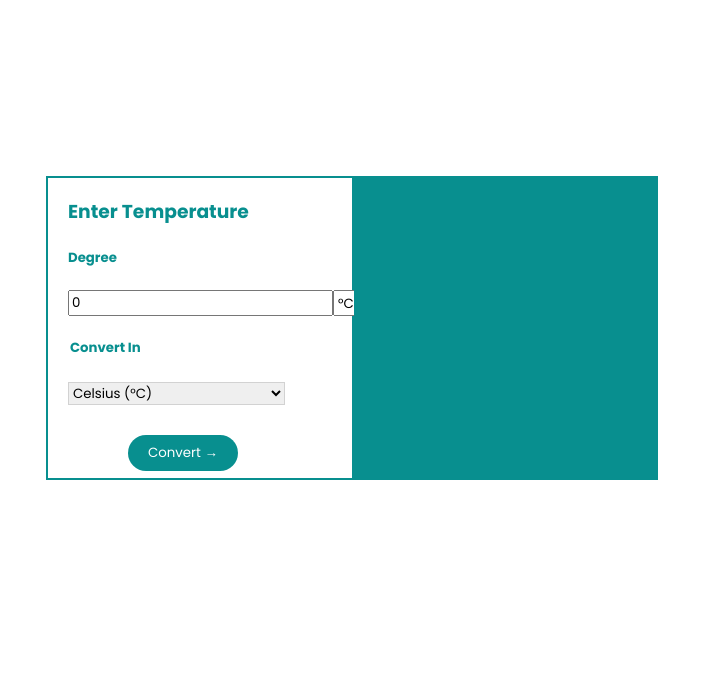
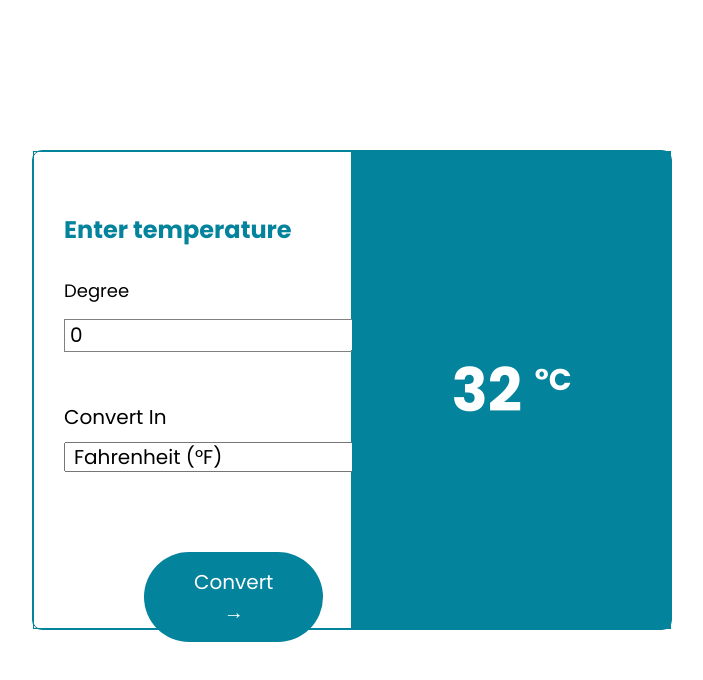
Before and after one commit to yuvikurne/PROJECTS, a plain HTML site: page Temperature/index.html in a window 1280 px wide. Shown: the whole page, without its empty margins (288-991 px from the left). Drawn offline with Linux system fonts and the light colour scheme.

Commit message:
changes in temp folder

```diff
--- a/Temperature/index.html
+++ b/Temperature/index.html
@@ -13,33 +13,37 @@
         rel="stylesheet">
 
 </head>
-
 <body>
-    <div class="conTainer">
-        <div class="box">
-            <h3> Enter Temperature</h3>
-            <h5>Degree</h5>
-            <div class="value">
-                <input type="number" id="display" value="0">
-                <select id="degreeSelect">
-                    <option value="Celsius"> &deg;C</option>
-                    <option value="Fahrenheit">&deg;F</option>
+        <div class="container">
+            <div class="main-box">
+                <div class="convertor">
+                    <h2>Enter temperature</h2>
+                    <div class="degree">
+                        <label for="">Degree</label>
+                        <div class="degree-value">
+                            <input type="text" id="input" value="0">
+                            <div class="select">
+                                <select name="" id="select">
+                                    <option value="C">°C</option>
+                                    <option value="F">°F</option>
                                 </select>
                             </div>
-            <div class="conVert">
-                <h5 class="in">Convert In</h5>
-                <select id="degreeSelect2">
-                    <option value="Celsius"> Celsius (&deg;C)</option>
-                    <option value="Fahrenheit"> Fahrenheit (&deg;F)</option>
-                </select>
-                <button onclick="ConvertTemperature()" id="conv"> Convert  &#x2192;</button>
                         </div>
                     </div>
-        <div class="box2">
-            <p class="view"></p>
+                    <div class="convert">
+                        <label for="">Convert In</label>
+                        <select name="" id="selector">
+                            <option value="Fahrenheit">Fahrenheit (°F)</option>
+                            <option value="Celcius">Celcius (°C)</option>
+                        </select>
+                    </div>
+                    <button id="button">Convert →</button>
+                </div>
+                <div class="result">
+                    <h1 class="temperature" id="temperature">32 <span style="vertical-align: super; font-size: 30px;">°C</span></h1>
+                </div>
             </div>
         </div>
         <script src="script.js"></script>
     </body>
-
     </html>
--- a/Temperature/script.js
+++ b/Temperature/script.js
@@ -1,24 +1,34 @@
-function ConvertTemperature() {
-    var inputTemp = parseFloat(document.getElementById("display").value);
-    var fromUnit = document.getElementById("degreeSelect").value;
-    var toUnit = document.getElementById("degreeSelect2").value;
-
-    var result;
-
-    if (fromUnit === "Celsius") {
-        if (toUnit === "Fahrenheit") {
-            result = (inputTemp * 9/5) + 32;
+document.getElementById('button').addEventListener('click', function(){
+    const inputTemp = (document.getElementById('input').value)
+    const inputUnit = document.getElementById('select').value
+    const convertToUnit = document.getElementById('selector').value
+    const temperatureDisplay = document.getElementById('temperature')
+    let convertedTemp;
+    if  (inputUnit === 'F') {
+        if (convertToUnit === 'Celcius') {
+            convertedTemp = (inputTemp - 32) * 5/9;
+            temperatureDisplay.innerHTML = `${convertedTemp}<span style="vertical-align: super; font-size: 30px">°C</span>`
         } else {
-            result = inputTemp;
+            convertedTemp = inputTemp;
         }
-    } else if (fromUnit === "Fahrenheit") {
-        if (toUnit === "Celsius") {
-            result = ((inputTemp - 32) * 5) / 9;
+    }else if (inputUnit === 'C') {
+        if (convertToUnit === 'Fahrenheit') {
+            convertedTemp = (inputTemp * 9/5) + 32;
+            temperatureDisplay.innerHTML = `${convertedTemp}<span style="vertical-align: super; font-size: 30px">°F</span>`
         } else {
-            result = inputTemp;
+            convertedTemp = inputTemp;
         }
     }
+})
 
-    var resultBox = document.querySelector(".view");
-    resultBox.innerHTML = `<h3>${result.toFixed(2)}<span style="vertical-align: super;">&deg;${toUnit.charAt(0)}</span></h3>`;
-}
+document.getElementById('select').addEventListener('change', function() {
+    const inputUnit = document.getElementById('select').value;
+    const selector = document.getElementById('selector');
+
+    // Add new options based on the selected unit
+    if (inputUnit === 'C') {
+        selector.value = 'Fahrenheit';
+    } else if (inputUnit === 'F') {
+        selector.value = 'Celcius'
+    }
+});
--- a/Temperature/style.css
+++ b/Temperature/style.css
@@ -1,73 +1,84 @@
-* {
+*{
+    margin: 0;
+    padding: 0;
+    box-sizing: border-box;
     font-family: "Poppins", sans-serif;
 }
-
-.conTainer {
-
+.container{
+    width: 100%;
+    height: 100%;
+}
+.main-box{
+    width: 50vw;
+    height: 60vh;
+    margin: 150px auto;
+    border: 1px solid rgb(4, 131, 156);
+    border-radius: 10px;
+    display: flex;
+}
+.convertor{
+    width: 50%;
+    border: 1px solid rgb(4, 131, 156);
+    padding: 30px;
+}
+h2{
+   margin: 30px 0;
+   color: rgb(4, 131, 156);
+}
+.degree{
+    font-size: 18px;
+}
+.degree-value{
+    display: flex;
+    border: 1px solid gray;
+    width: 350px;
+    margin: 15px 0;
+}
+#input{
+    border: none;
+    width: 300px;
+    height: 30px;
+    font-size: 20px;
+    padding-left: 5px;
+    border-right: 1px solid gray;
+}
+#select{
+    width: 50px;
+    height: 30px;
+    padding-left: 10px;
+    border: none;
+}
+.convert{
+    display: flex;
+    flex-direction: column;
+    margin: 50px 0;
+    gap: 10px;
+    font-size: 20px;
+}
+#selector{
+    width: 350px;
+    height: 30px;
+    font-size: 20px;
+    padding-left: 5px;
+}
+.result{
+    width: 50%;
+    background-color: rgb(4, 131, 156);
     display: flex;
     justify-content: center;
     align-items: center;
-    height: 80vh;
-
-
+    font-size: 30px;
 }
-
-.box {
-    background-color: white;
-    width: 300px;
-    height: 300px;
-    color: #088F8F;
-    font-family: Arial, Helvetica, sans-serif;
-    align-items: center;
-    border: 2px solid #088F8F;
-    padding-right: 4px;
-}
-
-h3,
-h5 {
-    padding-left: 20px;
-}
-
-.value {
-    display: flex;
-    padding-left: 20px;
-    border-color: rgb(210, 210, 210);
-}
-
-.conVert {
-    padding-left: 20px;
-}
-
-.in {
-    padding-left: 2px;
-}
-
-#degreeSelect2 {
-    padding-right: 96px;
-    border-color: rgb(210, 210, 210);
-}
-
-#conv {
-    background-color: #088F8F;
-    border-radius: 20px;
-    border: none;
-    padding: 8px 20px;
-    margin: 30px 60px;
+.temperature{
     color: white;
 }
 
-.box2 {
-    background-color: #088F8F;
-    width: 300px;
-    height: 300px;
-    border: 2px solid #088F8F;
+#button{
+    margin: 30px 80px;
+    border: none;
     color: white;
-    text-align: center;
-    justify-content: center;
+    font-size: 20px;
+    border-radius: 50px;
+    padding: 15px 50px;
+    background-color: rgb(4, 131, 156);
 }
-
-.view {
-    text-align: center;
-    padding: 70px;
-    font-size: x-large;
-}
```
Lines whose indentation alone changed are shown as unchanged.
